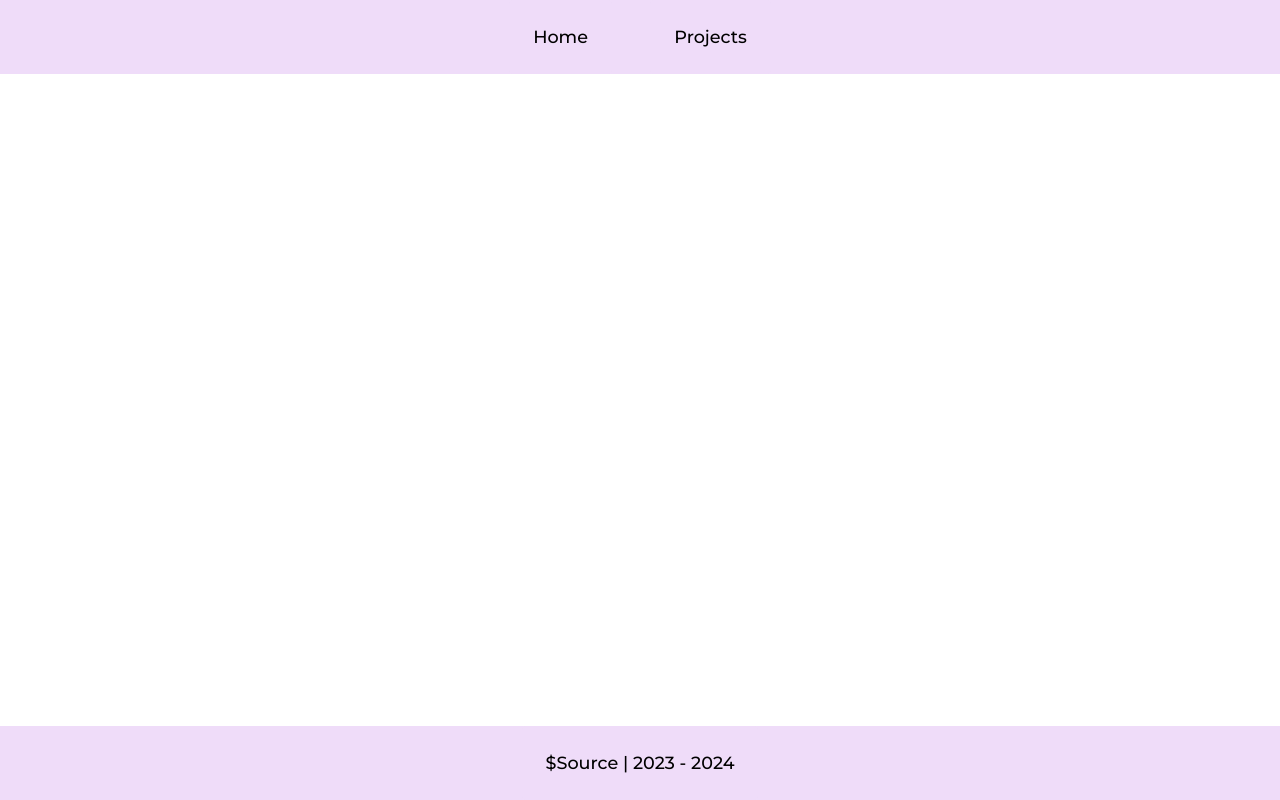
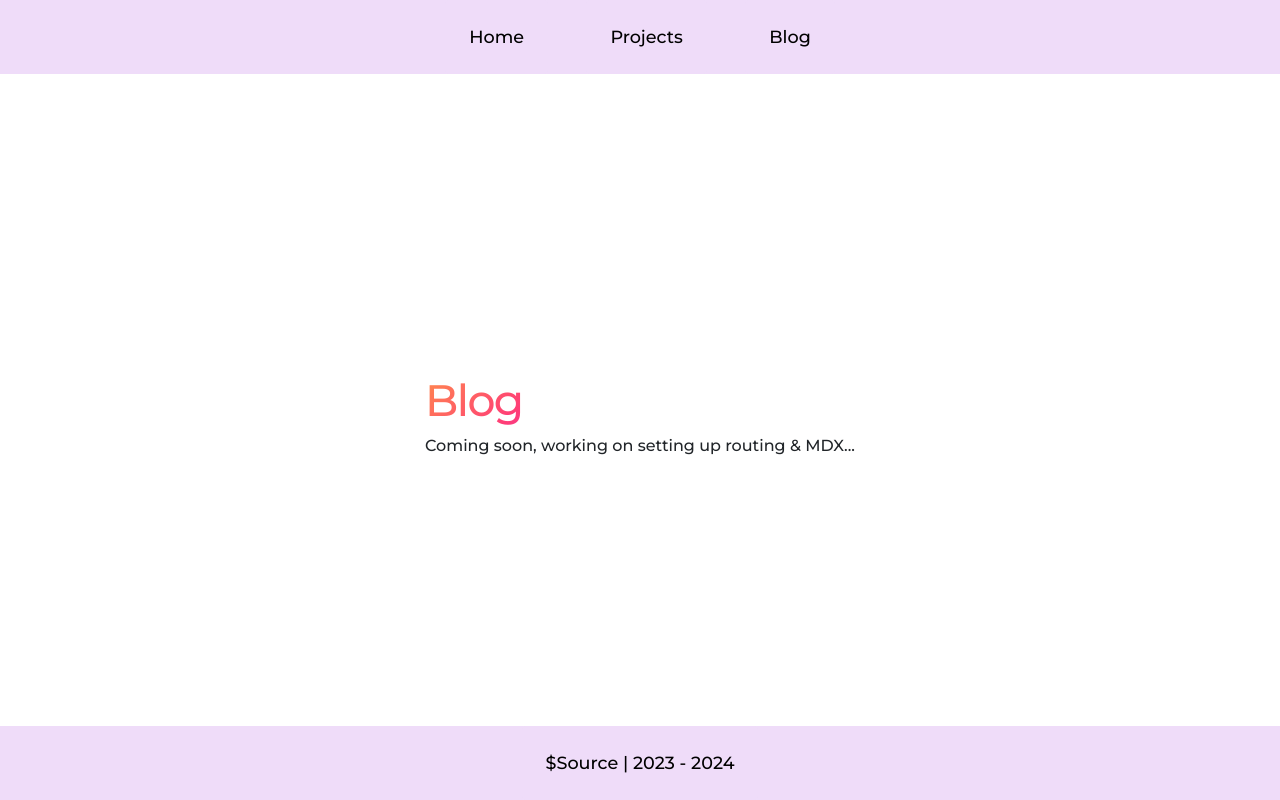
Before and after one commit to reddygtvs/homepage, a React (Create React App) app: page /blog in a window 1280 px wide. Built offline with nearby package versions, Linux system fonts and the light colour scheme.

Commit message:
Added blog component

```diff
--- a/src/App.css
+++ b/src/App.css
@@ -139,6 +139,15 @@ a:hover {
   transition: transform 0.5s ease;
 }
 
+#blog-link {
+  padding: 1.5rem;
+  color: black;
+  text-decoration: none;
+  font-size: 1.1rem;
+  background: #efdcf9;
+  transition: transform 0.5s ease;
+}
+
 #footer {
   padding: 1.5rem;
   font-size: 1.1rem;
@@ -153,6 +162,11 @@ a:hover {
 }
 
 #projects-link:hover {
+  color: magenta;
+  transform: translateY(-3px);
+}
+
+#blog-link:hover {
   color: magenta;
   transform: translateY(-3px);
 }
--- a/src/Router.js
+++ b/src/Router.js
@@ -3,6 +3,7 @@ import App from "./App";
 import Projects from "./components/Projects";
 import NavbarStock from "./components/Header";
 import Footer from "./components/Footer";
+import Blog from "./components/Blog";
 
 const Router = () => {
   return (
@@ -12,6 +13,7 @@ const Router = () => {
         <Routes>
           <Route path="/" element={<App />} />
           <Route path="/projects" element={<Projects />} />
+          <Route path="/blog" element={<Blog />} />
         </Routes>
       </div>
       <Footer />
--- /dev/null
+++ b/src/components/Blog.js
@@ -0,0 +1,10 @@
+const Blog = () => {
+  return (
+    <div>
+      <h1 className="name">Blog</h1>
+      <p>Coming soon, working on setting up routing & MDX...</p>
+    </div>
+  );
+};
+
+export default Blog;
--- a/src/components/Header.js
+++ b/src/components/Header.js
@@ -10,6 +10,9 @@ const Header = () => {
       <Link to="/projects" id="projects-link">
         Projects
       </Link>
+      <Link to="/blog" id="blog-link">
+        Blog
+      </Link>
     </header>
   );
 };
```
